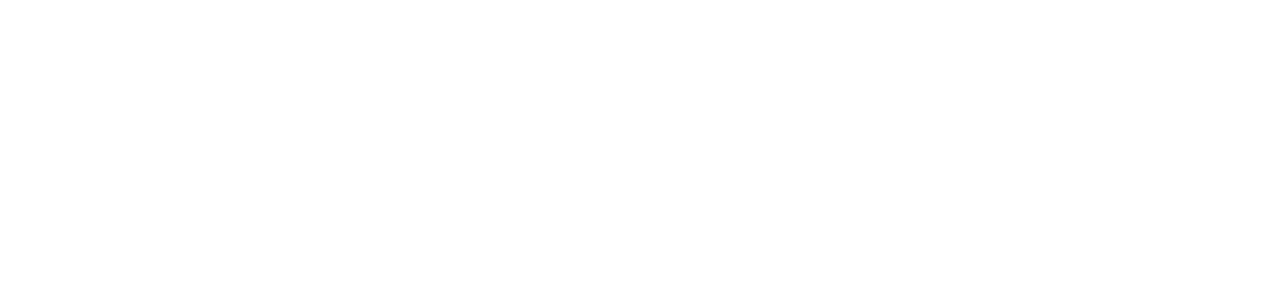
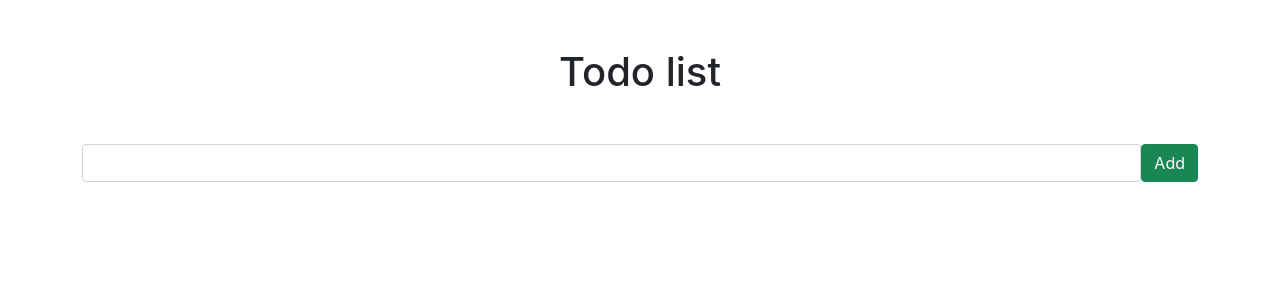
Before and after one commit to janikuhno/todo-app, a React (Create React App) app in the folder client/: page / in a window 1280 px wide. Shown: the top 300 px of the page. Built offline with nearby package versions, Linux system fonts and the light colour scheme; the HTML template or start-up script is replaced by a standard one.

Commit message:
added input

```diff
--- a/client/src/App.js
+++ b/client/src/App.js
@@ -1,8 +1,17 @@
 import React, { Fragment } from 'react';
 import './App.css';
 
+// components
+import InputTodo from './components/inputTodo';
+
 function App() {
-  return <Fragment></Fragment>;
+  return (
+    <Fragment>
+      <div className="container">
+        <InputTodo />
+      </div>
+    </Fragment>
+  );
 }
 
 export default App;
--- a/client/src/components/InputTodo.js
+++ b/client/src/components/InputTodo.js
@@ -0,0 +1,38 @@
+import React, { Fragment, useState } from 'react';
+
+const InputTodo = () => {
+  const [description, setDescription] = useState('');
+
+  const onSubmitForm = async (e) => {
+    e.preventDefault();
+    try {
+      const body = { description };
+      const response = await fetch('http://localhost:5001/todos', {
+        method: 'POST',
+        headers: { 'Content-Type': 'application/json' },
+        body: JSON.stringify(body),
+      });
+
+      window.location = '/';
+    } catch (err) {
+      console.error(err.message);
+    }
+  };
+
+  return (
+    <Fragment>
+      <h1 className="text-center mt-5">Todo list</h1>
+      <form className="d-flex mt-5" onSubmit={onSubmitForm}>
+        <input
+          type="text"
+          className="form-control"
+          value={description}
+          onChange={(e) => setDescription(e.target.value)}
+        />
+        <button className="btn btn-success">Add</button>
+      </form>
+    </Fragment>
+  );
+};
+
+export default InputTodo;
```
